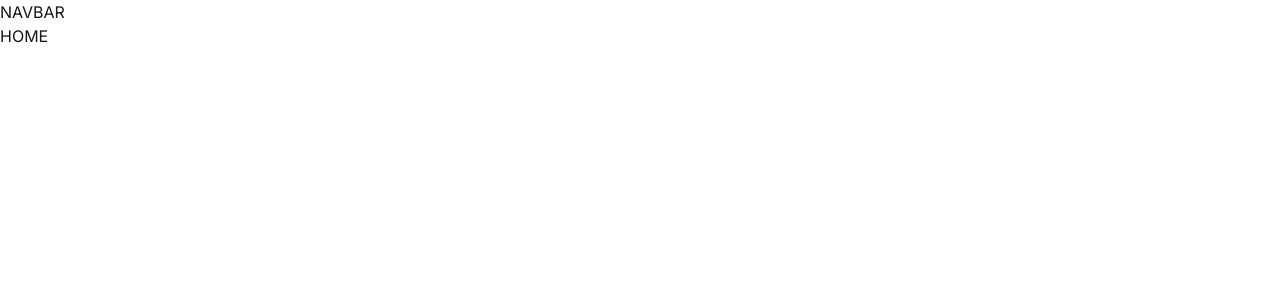
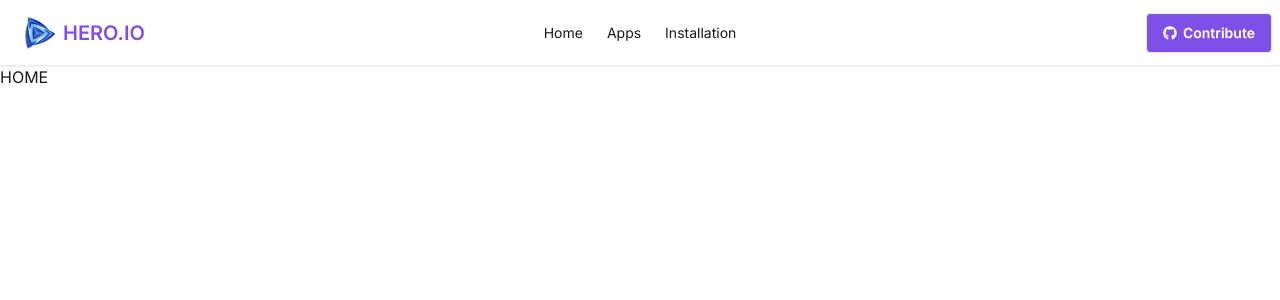
Before and after one commit to rahmansh/hero_io, a React (Vite) app: page / in a window 1280 px wide. Shown: the top 300 px of the page. Built offline with nearby package versions, Linux system fonts and the light colour scheme.

Commit message:
feat: build responsive Navbar with NavLinks and branding

```diff
--- a/src/components/Navbar.jsx
+++ b/src/components/Navbar.jsx
@@ -1,7 +1,35 @@
+import { NavLink } from "react-router";
+import logo from "../assets/logo.png"
+import { FaGithub } from "react-icons/fa";
+
 const Navbar = () => {
     return (
-        <div>
-            <h1>NAVBAR</h1>
+        <div className="navbar bg-base-100 shadow-sm">
+            <div className="navbar-start">
+                <div className="dropdown">
+                    <div tabIndex={0} role="button" className="btn btn-ghost lg:hidden">
+                        <svg xmlns="http://www.w3.org/2000/svg" className="h-5 w-5" fill="none" viewBox="0 0 24 24" stroke="currentColor"> <path strokeLinecap="round" strokeLinejoin="round" strokeWidth="2" d="M4 6h16M4 12h8m-8 6h16" /> </svg>
+                    </div>
+                    <ul
+                        tabIndex="-1"
+                        className="menu menu-sm dropdown-content bg-base-100 rounded-box z-1 mt-3 w-52 p-2 shadow">
+                        <li><NavLink to="/">Home</NavLink></li>
+                        <li><NavLink to="/all-apps">Apps</NavLink></li>
+                        <li><NavLink to="/my-installations">Installation</NavLink></li>
+                    </ul>
+                </div>
+                <a className="btn btn-ghost text-xl"><img className="h-8" src={logo} alt="Hero IO" /><span className="text-[#804fe8]">HERO.IO</span></a>
+            </div>
+            <div className="navbar-center hidden lg:flex">
+                <ul className="menu menu-horizontal px-1">
+                    <li><NavLink to="/">Home</NavLink></li>
+                    <li><NavLink to="/all-apps">Apps</NavLink></li>
+                    <li><NavLink to="/my-installations">Installation</NavLink></li>
+                </ul>
+            </div>
+            <div className="navbar-end">
+                <a className="btn bg-[#804fe8] text-white"><FaGithub />Contribute</a>
+            </div>
         </div>
     );
 };
```
